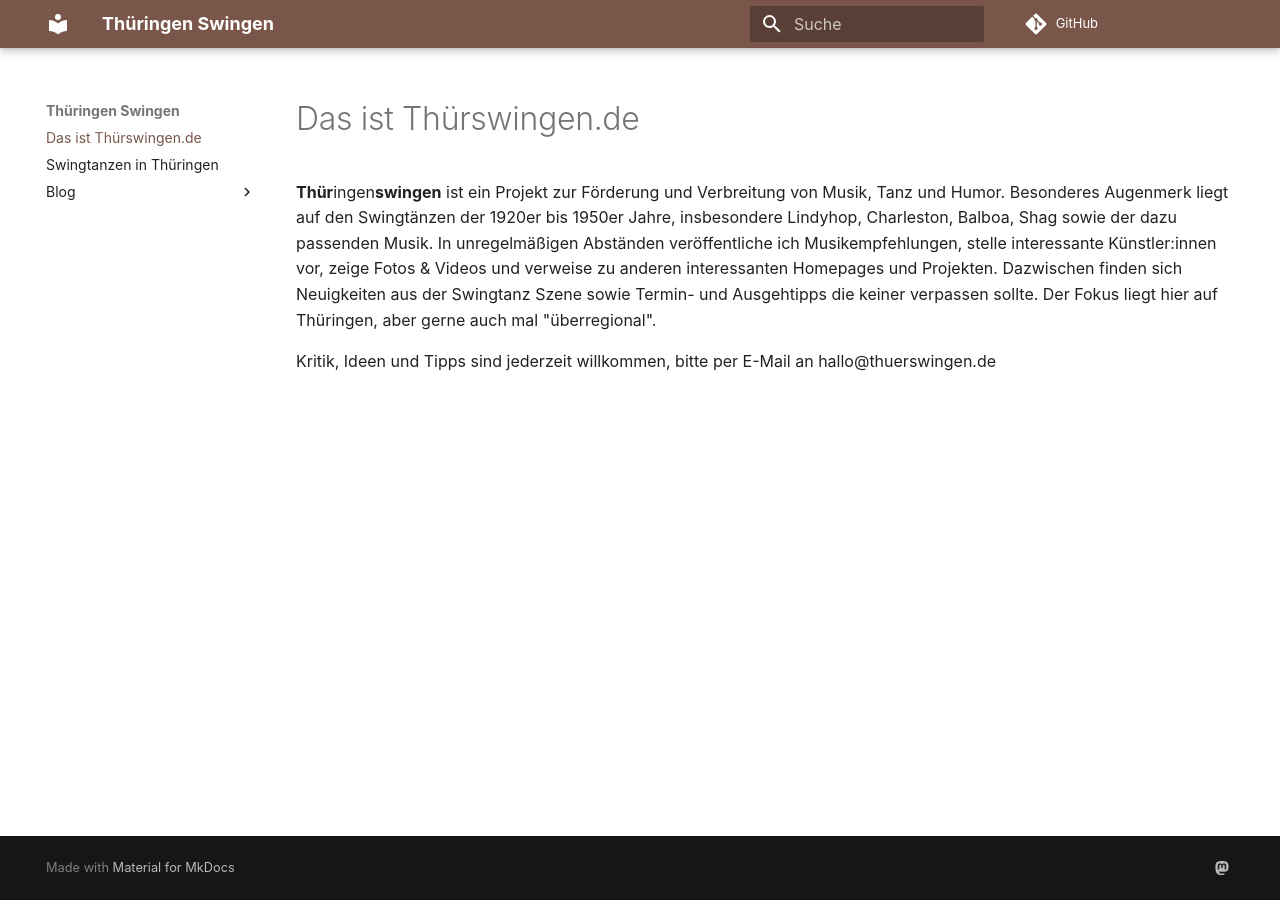
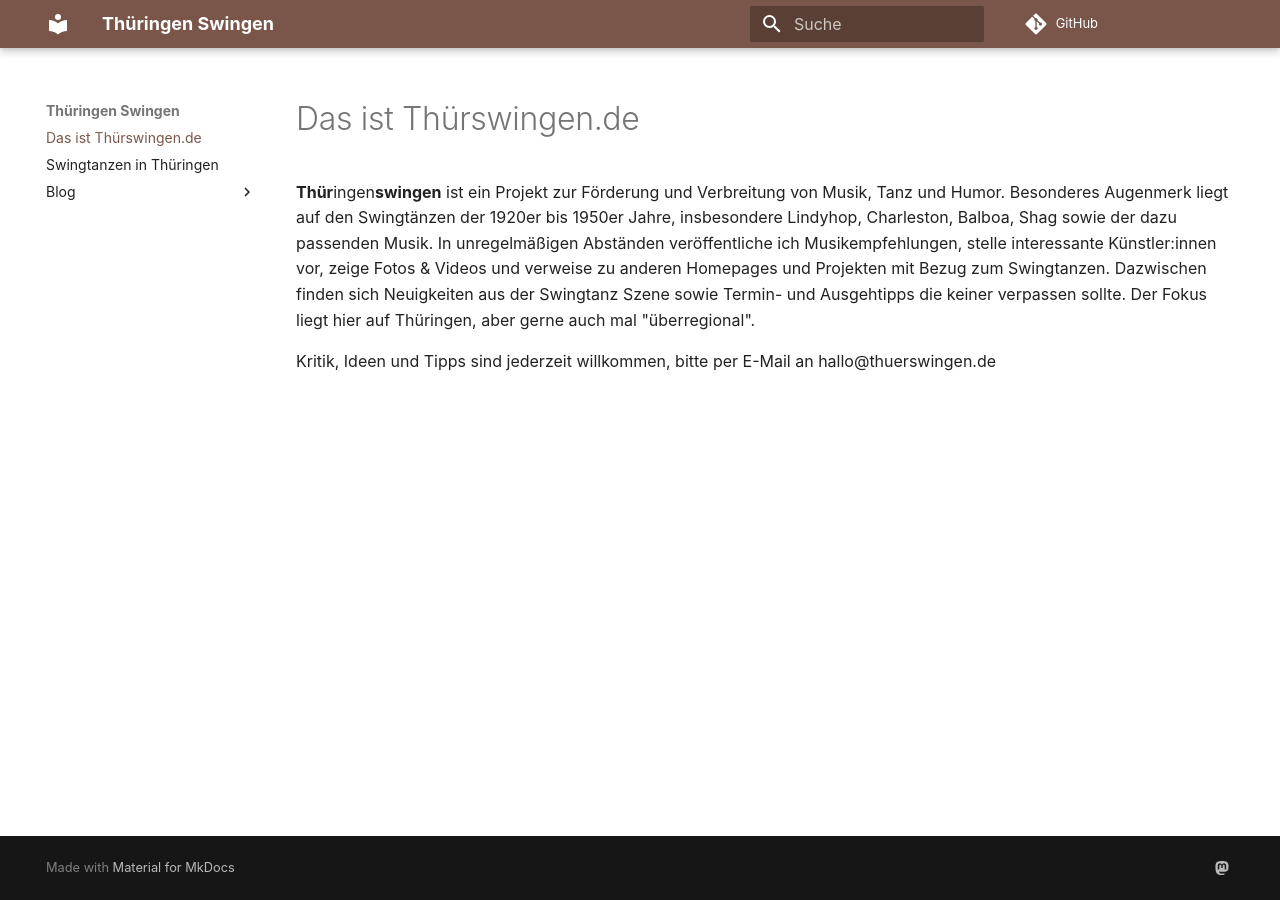
Before and after one commit to fbim-genosr/thuerswingende, an MkDocs documentation site: the page built from docs/README.md, in a window 1280 px wide. Built offline with MkDocs 1.6.1 and Material for MkDocs 9.7.7, drawn with Linux system fonts in a browser that asks for light colours; comment, search, counter and statistics services are not loaded.

Commit message:
update README.md

```diff
--- a/docs/README.md
+++ b/docs/README.md
@@ -4,6 +4,6 @@ title: Das ist Thürswingen.de
 ---
 
 **Thür**ingen**swingen** ist ein Projekt zur Förderung und Verbreitung von Musik, Tanz und Humor. Besonderes Augenmerk liegt auf den Swingtänzen der 1920er bis 1950er Jahre, insbesondere Lindyhop, Charleston, Balboa, Shag sowie der dazu passenden Musik.
-In unregelmäßigen Abständen veröffentliche ich Musikempfehlungen, stelle interessante Künstler:innen vor, zeige Fotos & Videos und verweise zu anderen interessanten Homepages und Projekten. Dazwischen finden sich Neuigkeiten aus der Swingtanz Szene sowie Termin- und Ausgehtipps die keiner verpassen sollte. Der Fokus liegt hier auf Thüringen, aber gerne auch mal "überregional".
+In unregelmäßigen Abständen veröffentliche ich Musikempfehlungen, stelle interessante Künstler:innen vor, zeige Fotos & Videos und verweise zu anderen Homepages und Projekten mit Bezug zum Swingtanzen. Dazwischen finden sich Neuigkeiten aus der Swingtanz Szene sowie Termin- und Ausgehtipps die keiner verpassen sollte. Der Fokus liegt hier auf Thüringen, aber gerne auch mal "überregional".
 
 Kritik, Ideen und Tipps sind jederzeit willkommen, bitte per E-Mail an hallo@thuerswingen.de
```
